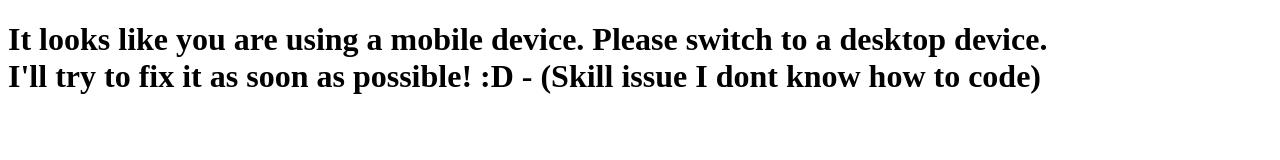
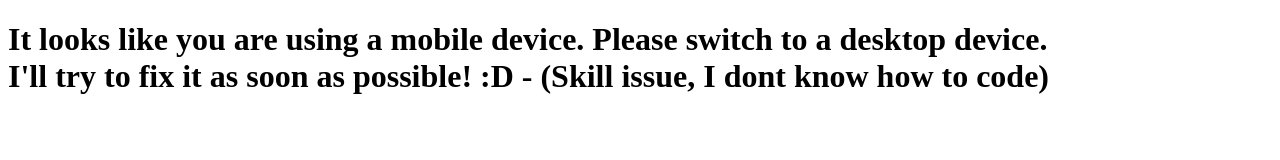
Before and after one commit to Hor5eman/access-denied, a plain HTML site: page index.html in a window 1280 px wide. Drawn offline with Linux system fonts and the light colour scheme.

Commit message:
Update index.html

```diff
--- a/index.html
+++ b/index.html
@@ -7,6 +7,6 @@
 
 <body>
 <h1> It looks like you are using a mobile device. Please switch to a desktop device.<br>
-        I'll try to fix it as soon as possible! :D - (Skill issue I dont know how to code) </h1>
+        I'll try to fix it as soon as possible! :D - (Skill issue, I dont know how to code) </h1>
 </body>
 </html>
```
